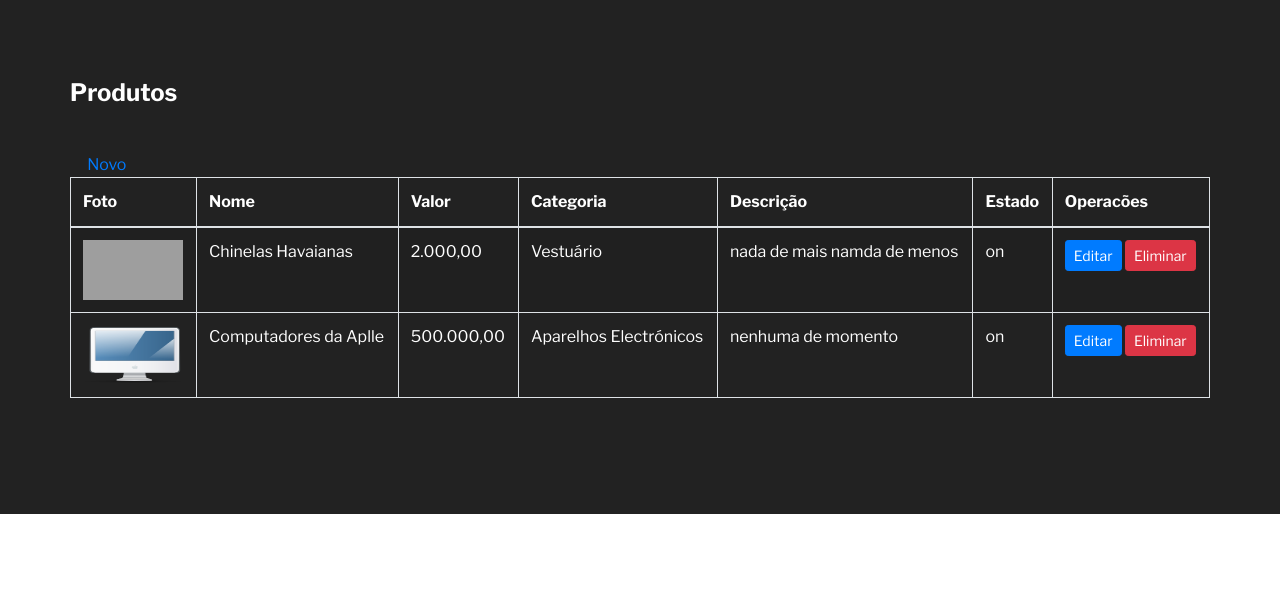
After one commit to nicolau-np/CLAUS, a PHP site: page /publicidades.php in a window 1280 px wide. The commit adds this page. Shown: the part 199-800 px from the top of the page. Run offline with PHP 8.4, Linux system fonts and the light colour scheme; data comes from the database, SQL or seed files in the repository; grey boxes are pictures that could not be loaded.

```diff
--- a/menu.php
+++ b/menu.php
@@ -35,6 +35,7 @@
                             ?>
                             <li><a href="produto.php">Produtos</a></li>
                                     <li><a href="sms.php">SMS <?php if($sms->rowCount()>0){?>(<?= $sms->rowCount() ?>) <?php }?></a></li>
+                                    <li><a href="publicidades.php">Publicidades</a></li>
                             <?php
                                 }
                             ?>
--- /dev/null
+++ b/publicidades.php
@@ -0,0 +1,124 @@
+<?php
+include "controller/sessao_controller.controller.php";
+
+Connector::ReturnConnection();
+$estado = "delete";
+$produtos = Connector::ReturnConnection()->prepare("SELECT * FROM produtos where estado!=? order by produto asc");
+$produtos->execute(array($estado));
+?>
+<!DOCTYPE html>
+<html lang="zxx">
+
+<head>
+    <meta charset="UTF-8">
+    <meta name="description" content="Hazze Template">
+    <meta name="keywords" content="Hazze, unica, creative, html">
+    <meta name="viewport" content="width=device-width, initial-scale=1.0">
+    <meta http-equiv="X-UA-Compatible" content="ie=edge">
+    <title>Claus | Publicidades</title>
+
+    <!-- Google Font -->
+    <link href="https://fonts.googleapis.com/css?family=Libre+Franklin:400,500,600,700,800,900&display=swap"
+          rel="stylesheet">
+
+    <!-- Css Styles -->
+    <link rel="stylesheet" href="css/bootstrap.min.css" type="text/css">
+    <link rel="stylesheet" href="css/font-awesome.min.css" type="text/css">
+    <link rel="stylesheet" href="css/themify-icons.css" type="text/css">
+    <link rel="stylesheet" href="css/owl.carousel.min.css" type="text/css">
+    <link rel="stylesheet" href="css/magnific-popup.css" type="text/css">
+    <link rel="stylesheet" href="css/slicknav.min.css" type="text/css">
+    <link rel="stylesheet" href="css/style.css" type="text/css">
+</head>
+
+<body>
+<!-- Page Preloder -->
+<div id="preloder">
+    <div class="loader"></div>
+</div>
+
+<!-- Header Section Begin -->
+<?php
+include_once 'menu.php';
+?>
+<!-- Header End -->
+
+<!-- Map Section Begin -->
+
+<!-- Map Section End -->
+
+<!-- Contact Section Begin -->
+<section class="contact-section spad">
+    <div class="container">
+        <div class="row">
+
+            <div class="col-lg-12">
+                <div class="contact-option">
+                    <h4>Produtos</h4> &nbsp;&nbsp;&nbsp;&nbsp;  <a href="new_produto.php">Novo</a>
+
+                    <?php
+                    if(isset($_GET['sms'])){?>
+                        <div class="alert alert-success">Actualização feita com sucesso</div>
+                        <?php
+                    }?>
+
+                    <?php
+                    if(isset($_GET['delete'])){?>
+                        <div class="alert alert-success">Eliminou produto com sucesso</div>
+                        <?php
+                    }?>
+                    <table class="table table-bordered table-striped" style="color: white">
+                        <thead>
+                        <tr>
+                            <th>Foto</th>
+                            <th>Nome</th>
+                            <th>Valor</th>
+                            <th>Categoria</th>
+                            <th>Descrição</th>
+                            <th>Estado</th>
+                            <th>Operacões</th>
+
+                        </tr>
+                        </thead>
+
+                        <tbody>
+                        <?php
+                        while ($view = $produtos->fetch(PDO::FETCH_OBJ)) {
+
+                            ?>
+                            <tr>
+                                <td><img src="controller/upload/<?=$view->foto?>" height="60px" width="100px"></td>
+                                <td><?= $view->produto; ?></td>
+                                <td><?= number_format($view->valor,2,',','.'); ?></td>
+                                <td><?= $view->categoria; ?></td>
+                                <td><?= $view->descricao; ?></td>
+                                <td><?= $view->estado ?></td>
+                                <td>
+                                    <a href="edit_produto.php?id=<?= $view->id ?>" class="btn btn-primary btn-sm">Editar</a>
+                                    <a href="delete_produto.php?id=<?= $view->id ?>" class="btn btn-danger btn-sm">Eliminar</a>
+
+                                </td>
+                            </tr>
+                        <?php } ?>
+                        </tbody>
+
+                    </table>
+                </div>
+            </div>
+        </div>
+    </div>
+</section>
+<!-- Contact Section End -->
+
+
+<!-- Js Plugins -->
+<script src="js/jquery-3.3.1.min.js"></script>
+<script src="js/bootstrap.min.js"></script>
+<script src="js/jquery.magnific-popup.min.js"></script>
+<script src="js/mixitup.min.js"></script>
+<script src="js/jquery.slicknav.js"></script>
+<script src="js/owl.carousel.min.js"></script>
+<script src="js/main.js"></script>
+</body>
+
+</html>
```
